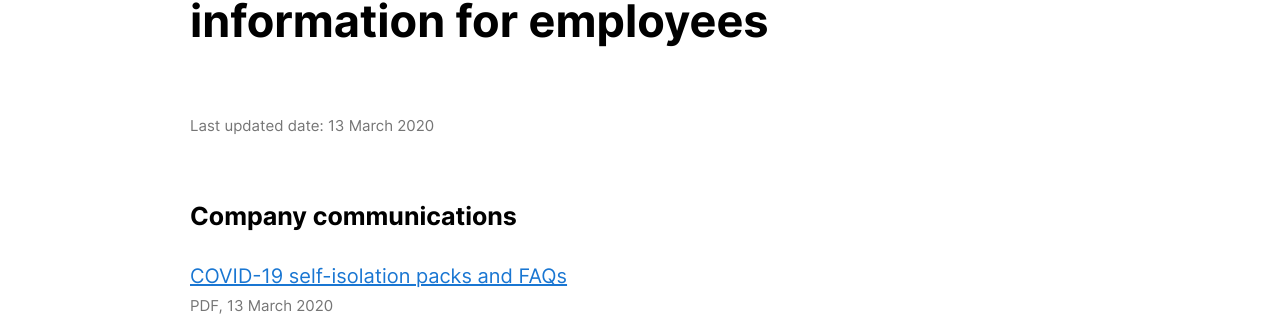
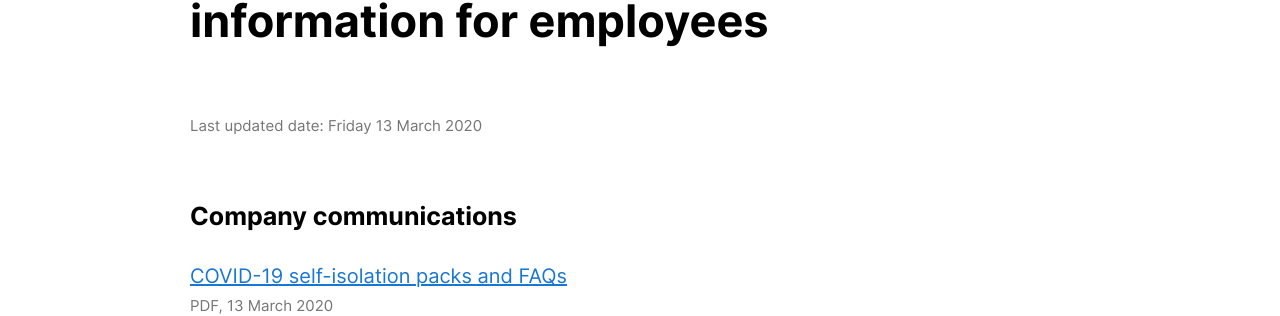
Before and after one commit to cognisant/qphl.co, a Jekyll site: the page built from coronavirus.md, in a window 1280 px wide and 900 px high. Shown: the part 204-520 px from the top of the window. Built offline with Jekyll 4.4.1, drawn with Linux system fonts in a browser that asks for light colours.

Commit message:
Adds day to update date

```diff
--- a/coronavirus.md
+++ b/coronavirus.md
@@ -4,7 +4,7 @@ permalink: /coronavirus/
 title: QPHL Coronavirus and COVID-19 information for employees
 ---
 
-<small>Last updated date: 13 March 2020</small>
+<small>Last updated date: Friday 13 March 2020</small>
 
 ## Company communications
 
```
